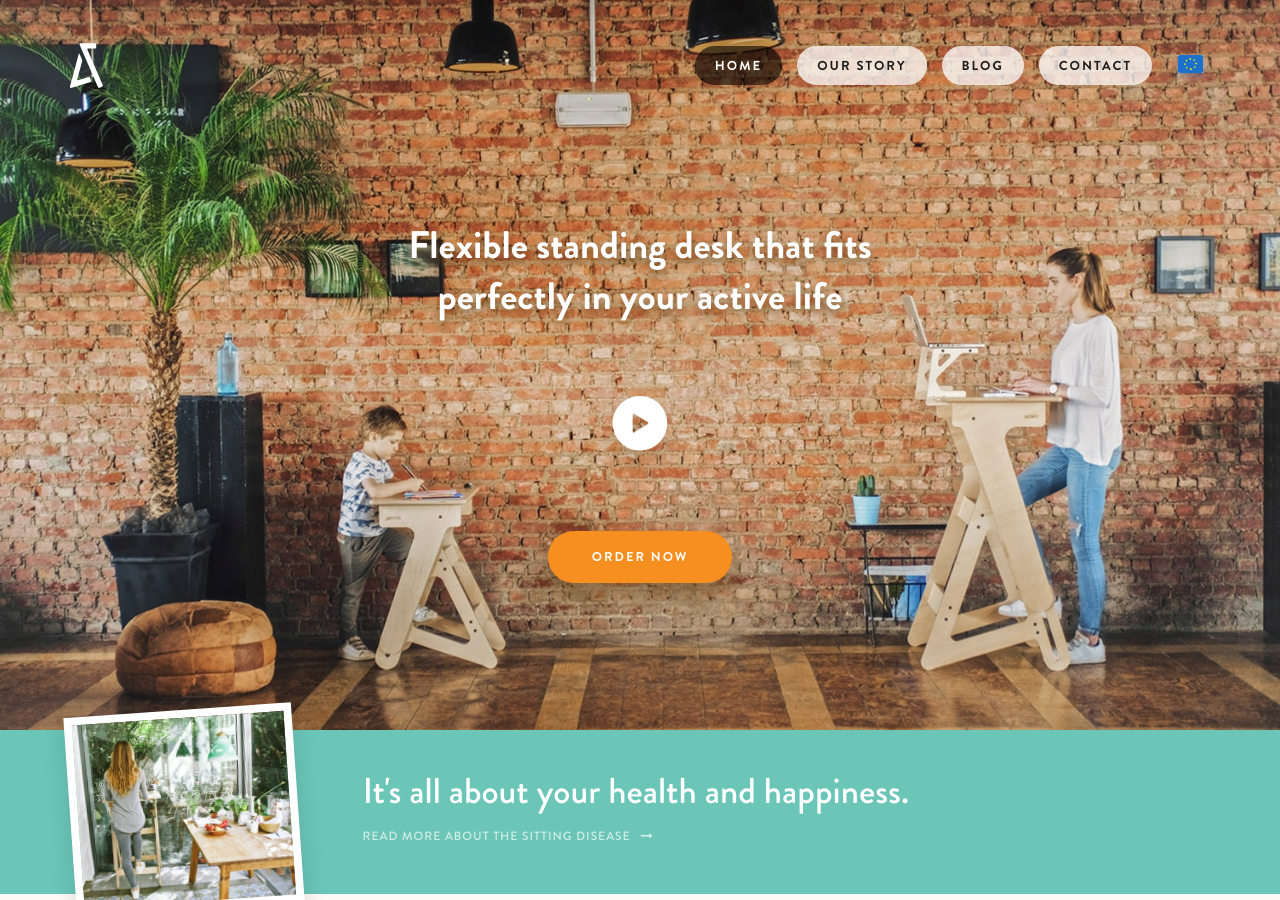
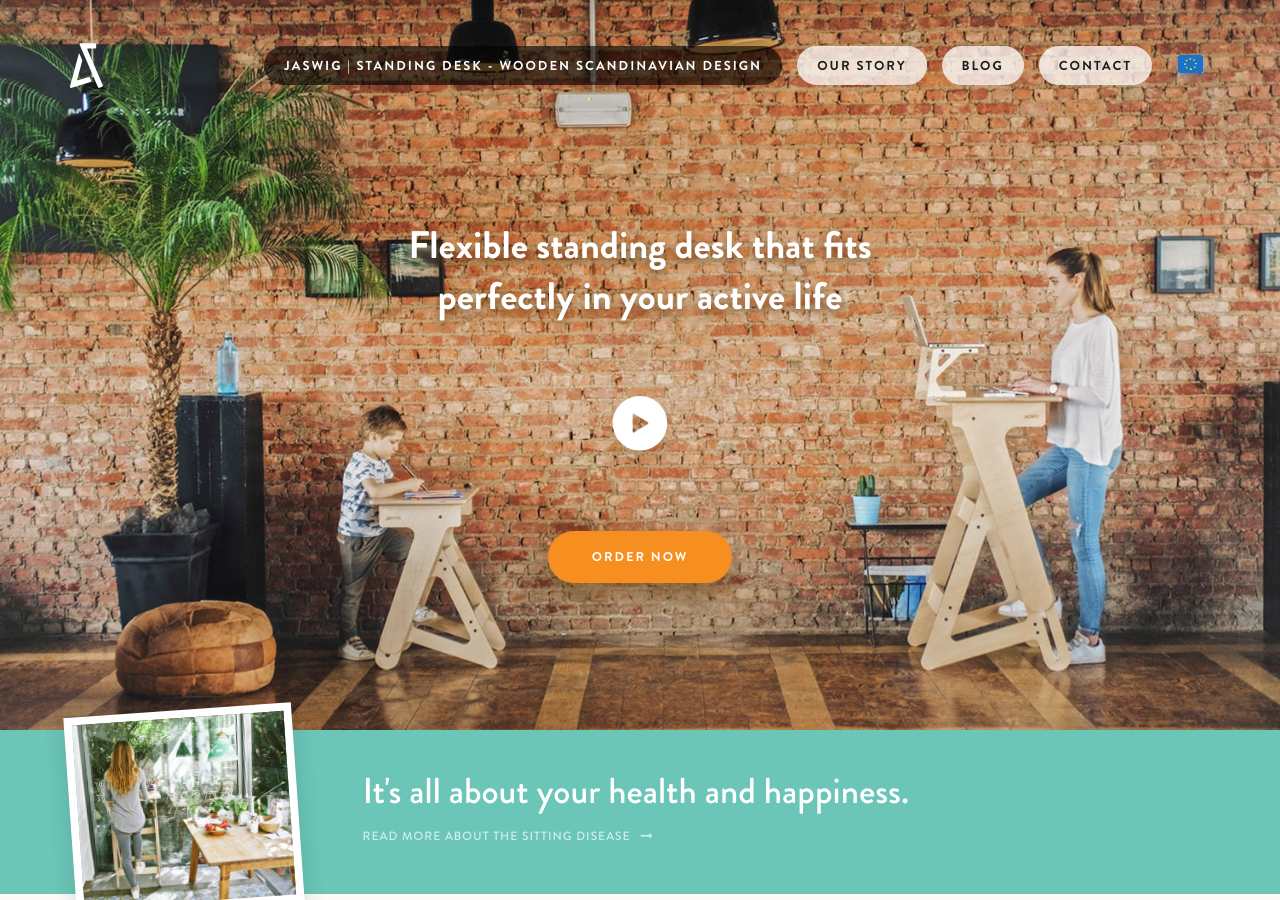
Before and after one commit to samuelrieder/jaswig.github.io, a Jekyll site: the page built from index.html, in a window 1280 px wide and 900 px high. Built offline with Jekyll 4.4.1, drawn with Linux system fonts in a browser that asks for light colours; nearby versions of some CDN libraries.

Commit message:
New Title for on page SEO

```diff
--- a/index.html
+++ b/index.html
@@ -1,6 +1,6 @@
 ---
 layout: start
-title: Home
+title: Jaswig | Standing Desk - Wooden Scandinavian Design
 position: 1
 ---
 <div class="subhero">
```
